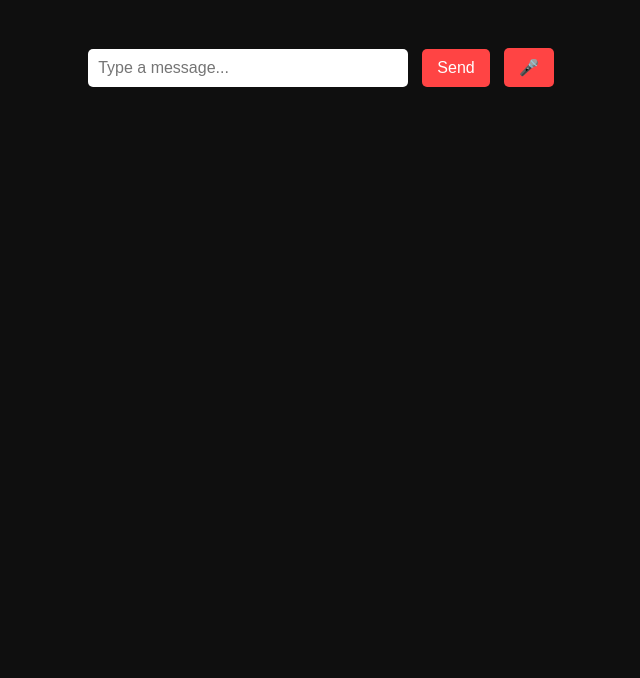
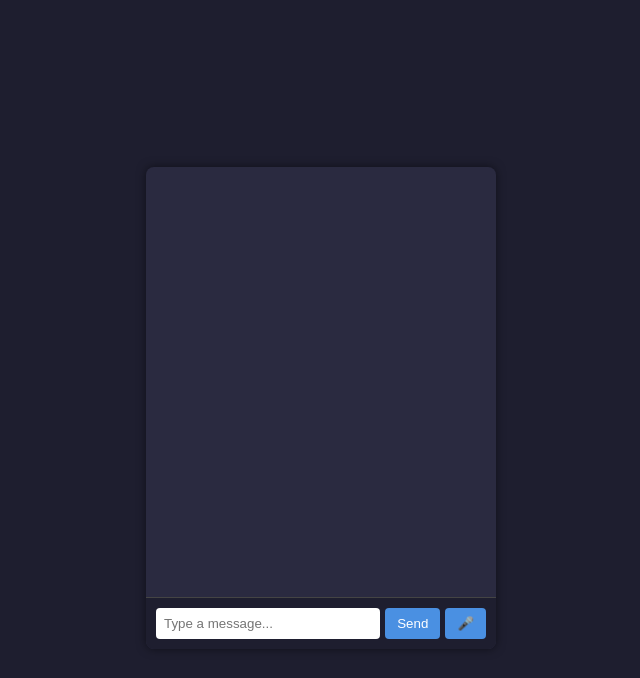
Before and after one commit to SparkShift28/SparkShift28, a plain HTML site: page index.html in a window 1280 px wide. Shown: the whole page, without its empty margins (319-959 px from the left). Drawn offline with Linux system fonts and the light colour scheme.

Commit message:
Chatbot css

```diff
--- a/style.css
+++ b/style.css
@@ -1,44 +1,63 @@
 body {
-  background-color: #0f0f0f;
+  font-family: Arial, sans-serif;
+  background-color: #1e1e2f;
   color: #fff;
-  font-family: 'Segoe UI', sans-serif;
-  text-align: center;
-  padding: 40px;
+  display: flex;
+  justify-content: center;
+  align-items: center;
+  height: 100vh;
 }
 
-.container {
-  max-width: 600px;
-  margin: auto;
+.chat-container {
+  width: 350px;
+  background: #2a2a40;
+  border-radius: 8px;
+  overflow: hidden;
+  box-shadow: 0 0 10px rgba(0,0,0,0.5);
+  display: flex;
+  flex-direction: column;
+}
+
+#chat-box {
+  padding: 15px;
+  height: 400px;
+  overflow-y: auto;
+  border-bottom: 1px solid #444;
+}
+
+.message {
+  margin-bottom: 10px;
+}
+
+.user {
+  text-align: right;
+  color: #80ffea;
+}
+
+.bot {
+  text-align: left;
+  color: #ffd580;
+}
+
+.input-area {
+  display: flex;
+  padding: 10px;
+  background-color: #1e1e2f;
 }
 
 input {
-  padding: 10px;
-  width: 300px;
-  font-size: 16px;
-  border-radius: 5px;
+  flex: 1;
+  padding: 8px;
   border: none;
+  border-radius: 4px;
 }
 
 button {
-  padding: 10px 15px;
-  font-size: 16px;
-  margin-left: 10px;
-  background: #ff4444;
+  margin-left: 5px;
+  padding: 8px 12px;
+  border: none;
+  background-color: #4a90e2;
   color: white;
-  border: none;
-  border-radius: 5px;
+  border-radius: 4px;
   cursor: pointer;
 }
-
-#result {
-  margin-top: 30px;
-  background: #1c1c1c;
-  padding: 20px;
-  border-radius: 10px;
-}
-
-img {
-  width: 200px;
-  border-radius: 10px;
-  margin-top: 10px;
-}
```
